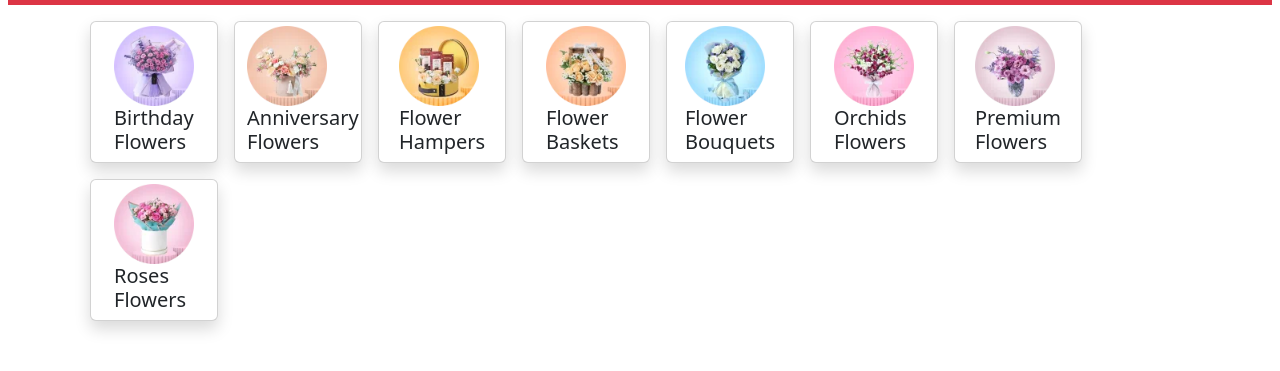
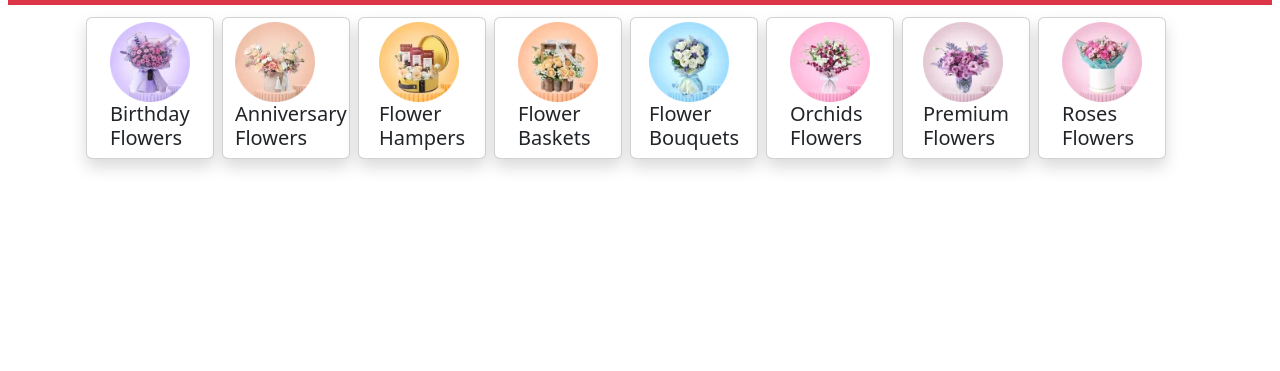
Before and after one commit to sakshi-rah/bootstrap-grid, a plain HTML site: page index.html in a window 1280 px wide. Shown: the part 59-430 px from the top of the page. Drawn offline with nearby package versions, Linux system fonts and the light colour scheme.

Commit message:
adding margin

```diff
--- a/index.html
+++ b/index.html
@@ -40,45 +40,45 @@
     </nav>
 
 
-    <div class="row container-md  ms-auto me-auto">
+    <div class="row container-lg  ms-auto me-auto">
 
-        <div class="col-auto col-md-3 col-sm-12 m-2 card shadow" style="width: 8rem;">
+        <div class="col-auto m-1 card shadow" style="width: 8rem;">
             <span class="m-auto d-block mt-1"><img src="./assest/birthday_flowers.webp" alt="" class="flower-img">
                 <h5>Birthday <br> Flowers </h5>
             </span>
         </div>
-        <div class="col-auto col-md-3 col-sm-12 m-2 card shadow" style="width: 8rem;">
+        <div class="col-auto  m-1 card shadow" style="width: 8rem;">
             <span class="m-auto d-block mt-1"><img src="./assest/anniversary_flowers.webp" alt="" class="flower-img">
                 <h5>Anniversary <br> Flowers</h5>
             </span>
         </div>
-        <div class="col-auto col-md-3 col-sm-12 m-2  card shadow" style="width: 8rem;">
+        <div class="col-auto  m-1  card shadow" style="width: 8rem;">
             <span class="m-auto d-block mt-1"><img src="./assest/flower_hampers.webp" alt="" class="flower-img">
                 <h5>Flower <br> Hampers</h5>
             </span>
         </div>
-        <div class="col-auto col-md-3 col-sm-12 m-2  card shadow" style="width: 8rem;">
+        <div class="col-auto  m-1  card shadow" style="width: 8rem;">
             <span class="m-auto d-block mt-1"><img src="./assest/flowers_baskets.webp" alt="" class="flower-img">
                 <h5>Flower <br> Baskets </h5>
             </span>
         </div>
 
-        <div class="col-auto col-md-3 col-sm-12 m-2   card shadow" style="width: 8rem;">
+        <div class="col-auto m-1   card shadow" style="width: 8rem;">
             <span class="m-auto d-block mt-1"><img src="./assest/flowers_bouquets.webp" alt="" class="flower-img">
                 <h5>Flower <br> Bouquets </h5>
             </span>
         </div>
-        <div class="col-auto col-md-3 col-sm-12 m-2  card shadow" style="width: 8rem;">
+        <div class="col-auto m-1  card shadow" style="width: 8rem;">
             <span class="m-auto d-block mt-1"><img src="./assest/orchids.webp" alt="" class="flower-img">
                 <h5>Orchids <br> Flowers </h5>
             </span>
         </div>
-        <div class="col-auto col-md-3 col-sm-12 m-2 card shadow" style="width: 8rem;">
+        <div class="col-auto  m-1 card shadow" style="width: 8rem;">
             <span class="m-auto d-block mt-1"><img src="./assest/premium_flowers.webp" alt="" class="flower-img">
                 <h5>Premium <br> Flowers </h5>
             </span>
         </div>
-        <div class="col-auto col-md-3 col-sm-12 m-2 card shadow" style="width: 8rem;">
+        <div class="col-auto  m-1 card shadow" style="width: 8rem;">
             <span class="m-auto d-block mt-1"><img src="./assest/roses.webp" alt="" class="flower-img">
                 <h5>Roses <br> Flowers </h5>
             </span>
```
